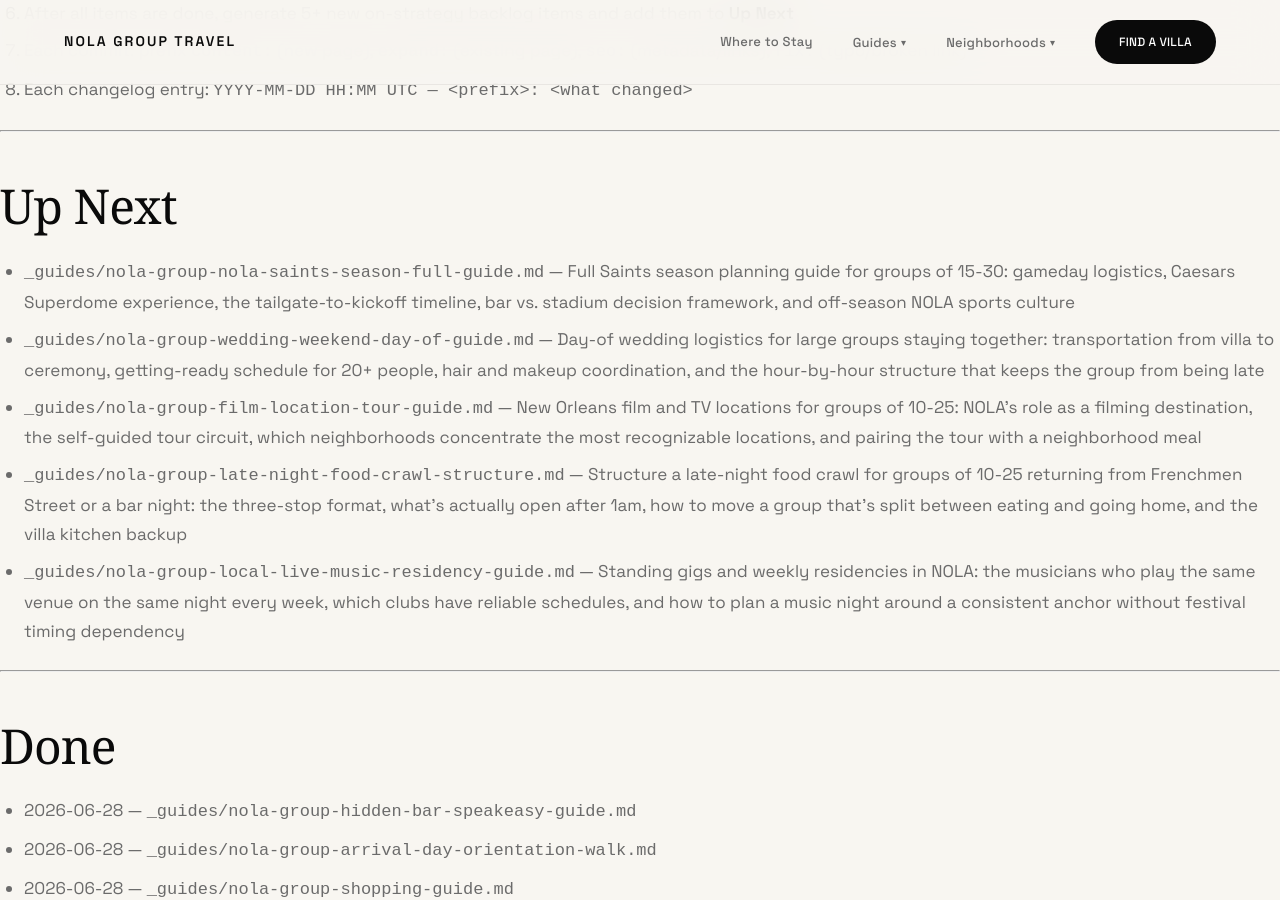
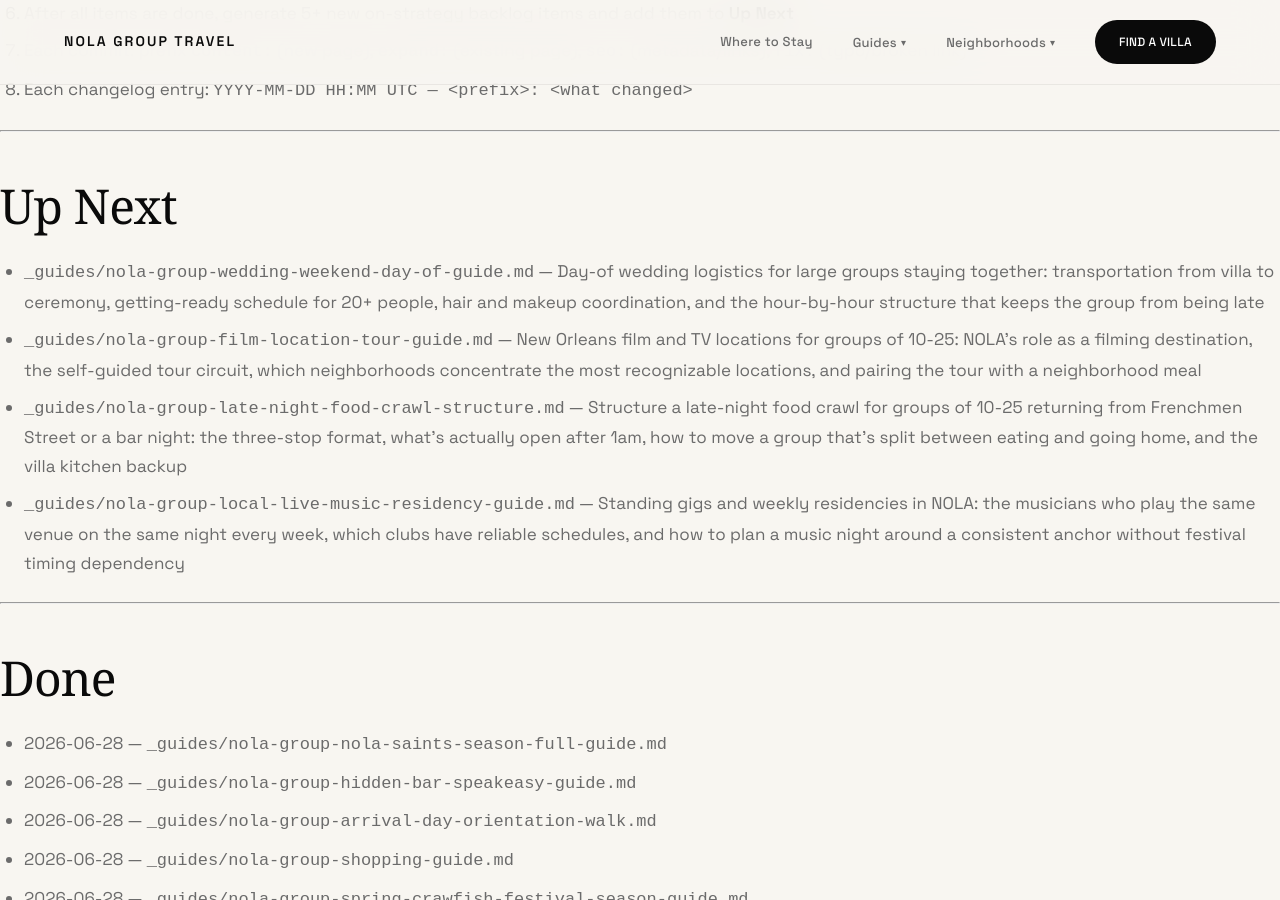
Before and after one commit to sjworth-dev/nola-group-travel, a Jekyll site: the page built from ROADMAP.md, in a window 1280 px wide and 900 px high, scrolled down 3111 px. Built offline with Jekyll 4.4.1, drawn with Linux system fonts in a browser that asks for light colours; some web fonts are replaced; our own code applies the rules of GitHub Pages for plain Markdown files; part of the change alters nothing that is shown.

Commit message:
content: add Saints season full guide for groups of 15-30
Gameday logistics, Caesars Superdome experience, tailgate-to-kickoff
timeline, bar vs. stadium decision framework, cost reference table,
off-season NOLA sports culture, and large-group accommodation section.

```diff
--- a/ROADMAP.md
+++ b/ROADMAP.md
@@ -86,7 +86,6 @@ This is an independent guide. Properties may be described editorially as example
 
 ## Up Next
 
-- `_guides/nola-group-nola-saints-season-full-guide.md` — Full Saints season planning guide for groups of 15-30: gameday logistics, Caesars Superdome experience, the tailgate-to-kickoff timeline, bar vs. stadium decision framework, and off-season NOLA sports culture
 - `_guides/nola-group-wedding-weekend-day-of-guide.md` — Day-of wedding logistics for large groups staying together: transportation from villa to ceremony, getting-ready schedule for 20+ people, hair and makeup coordination, and the hour-by-hour structure that keeps the group from being late
 - `_guides/nola-group-film-location-tour-guide.md` — New Orleans film and TV locations for groups of 10-25: NOLA's role as a filming destination, the self-guided tour circuit, which neighborhoods concentrate the most recognizable locations, and pairing the tour with a neighborhood meal
 - `_guides/nola-group-late-night-food-crawl-structure.md` — Structure a late-night food crawl for groups of 10-25 returning from Frenchmen Street or a bar night: the three-stop format, what's actually open after 1am, how to move a group that's split between eating and going home, and the villa kitchen backup
@@ -96,6 +95,7 @@ This is an independent guide. Properties may be described editorially as example
 
 ## Done
 
+- 2026-06-28 — `_guides/nola-group-nola-saints-season-full-guide.md`
 - 2026-06-28 — `_guides/nola-group-hidden-bar-speakeasy-guide.md`
 - 2026-06-28 — `_guides/nola-group-arrival-day-orientation-walk.md`
 - 2026-06-28 — `_guides/nola-group-shopping-guide.md`
@@ -704,3 +704,4 @@ This is an independent guide. Properties may be described editorially as example
 2026-06-28 10:30 UTC — content: add _guides/nola-group-shopping-guide.md — NOLA group shopping strategy: Magazine Street by section, French Market reality, what to buy, group coordination logistics, and shipping strategy
 2026-06-28 10:45 UTC — content: add _guides/nola-group-spring-crawfish-festival-season-guide.md — spring festival circuit beyond Jazz Fest: crawfish season, neighborhood block parties, March-May calendar, and mid-tier festival weekend structure for groups of 10-30
 2026-06-28 11:00 UTC — content: add _guides/nola-group-craft-cocktail-bar-strategy-guide.md — craft cocktail bar strategy for groups of 15-25: small-capacity problem, split-and-reconvene model, NOLA cocktail heritage, what to order
+2026-06-28 11:15 UTC — content: add _guides/nola-group-nola-saints-season-full-guide.md — full Saints season guide for groups of 15-30: gameday logistics, Superdome experience, tailgate-to-kickoff timeline, bar vs. stadium decision framework, and off-season NOLA sports culture
--- /dev/null
+++ b/_guides/nola-group-nola-saints-season-full-guide.md
@@ -0,0 +1,190 @@
+---
+title: "Saints Season Group Guide: Gameday Logistics for Groups of 15-30"
+description: "Full planning guide for taking a large group to a New Orleans Saints home game: Caesars Superdome logistics, the tailgate-to-kickoff timeline, bar vs. stadium decision framework, and the NOLA sports culture that makes a Saints weekend worth the trip."
+category: "Sports & Events"
+card_title: "Saints Season Full Guide"
+card_description: "Everything a group of 15-30 needs for a Saints home game: Superdome logistics, tailgate structure, the bar vs. stadium decision, and the NOLA sports culture that makes this more than just a football game."
+date: 2026-06-28
+---
+
+A Saints home game is not like a home game anywhere else. The Caesars Superdome is one of the loudest indoor stadiums in professional football, the tailgate culture is specific to New Orleans in ways that matter, and the city around the stadium is built for the kind of large-group experience that doesn't exist in most NFL markets. The combination of a live game, a charged crowd, and a city that opens fully before and after the final whistle is genuinely hard to replicate.
+
+For a group of fifteen to thirty people, a Saints weekend has a specific set of logistics challenges. Tickets at scale, transport to and from the Superdome, the pre-game structure, and what to do when your group splits between people who want the full stadium experience and people who'd rather watch at a serious Saints bar nearby. All of it is solvable with the right framework.
+
+This guide is the full Saints season playbook for large groups — from deciding whether to go inside the stadium to what to do when the game ends and the city is alive.
+
+---
+
+## Quick Checklist
+
+- [ ] Decide early: full stadium experience vs. Saints bar watch party vs. split — see the decision framework below
+- [ ] If going to the game, buy tickets as a block well in advance; the secondary market prices increase significantly on gameday and adjacent seating becomes harder to find as group size grows
+- [ ] Arrange round-trip transport before the trip — Uber surge pricing around the Superdome postgame is significant; coordinate a charter van, rideshare caravan, or streetcar route in advance
+- [ ] Book a pre-game dinner or identify a walk-to option from the Superdome neighborhood; large groups showing up without a plan postgame wait 90 minutes at every restaurant in the CBD
+- [ ] Identify one person in the group who manages the ticket logistics — dispersed purchasing leads to scattered seating sections
+- [ ] Confirm your accommodation location relative to the Superdome and identify the most practical transport method
+- [ ] Check the Saints official site for bag policy and clear-bag requirements before packing anything for the game
+- [ ] Set a postgame rendezvous point before anyone enters the stadium — groups scatter postgame and cell service inside the dome is unreliable
+
+---
+
+## The Decision Framework: Stadium vs. Saints Bar
+
+This is the first decision the group needs to make, and the right answer depends entirely on the composition of the group.
+
+| Factor | Full Stadium | Saints Bar |
+|---|---|---|
+| Group size | Works at any size; seating coordination needed above 12 | Walk-in bars work 10-15; larger groups need a private room or early arrival |
+| Cost | $150–400+ per ticket depending on opponent and timing | Cover charge or minimum spend; generally a fraction of stadium cost |
+| Authenticity | The Superdome experience is genuinely irreplaceable | A serious Saints bar on gameday has its own culture |
+| Flexibility | Fixed seats, fixed timeline | Easier to move, leave, regroup |
+| Atmosphere | 70,000+ people, the Who Dat noise wall, playoff energy | Tight crowd, close screen, local fan base |
+| Group cohesion | Hard to talk; everyone watching separately | Groups stay together; conversation is possible |
+| Alcohol logistics | Superdome pricing, no outside beverages | Bar pricing, walk-around cups possible before entry |
+| Pregame | Full tailgate culture available | Bar opens early; neighborhood pregame options |
+
+The honest call: if this is a group trip centered on the Saints experience and multiple people in the group are genuine football fans, the stadium is worth doing once. If the group is more interested in the NOLA energy and the Saints are the excuse to be in the city, a serious watch-party bar at a private table delivers that better.
+
+For groups above twenty, a hybrid model often works well: ten to twelve go to the game, the rest watch at a nearby bar with a private room, and the full group reconvenes at a predetermined spot after the final whistle.
+
+---
+
+## The Tailgate-to-Kickoff Timeline
+
+### Getting There
+
+The Superdome sits at the edge of the CBD, roughly a mile from the French Quarter and accessible from Uptown via the St. Charles streetcar. For large groups:
+
+**Charter van or minibus:** The cleanest option for fifteen to twenty people. Drop-off near Champions Square on game day, pickup from a pre-agreed location two hours postgame when Uber surge has settled.
+
+**Rideshare caravan:** Works for smaller sub-groups. Request within a few minutes of each other, share a destination, convoy. The problem is postgame — the demand spike around the Superdome makes this expensive and slow.
+
+**Streetcar:** The St. Charles line connects Uptown and the Garden District to the CBD. For groups staying in the Lower Garden District, this is a legitimate option to the stadium and a solid return route if you're comfortable with post-game crowding.
+
+**Walking:** From the French Quarter, the Superdome is a 15-20 minute walk through the CBD. This works for pre-game. Walking home postgame in a large group at 10pm is reasonable; walking home at 11pm in January in a crowd of 70,000 is slower than it sounds.
+
+### The Pre-Game Window
+
+**3-4 hours before kickoff:** This is when the city starts activating. The neighborhood bars in the CBD and Warehouse District are full, Champions Square outside the dome opens, and the energy of a proper Saints game day begins to be legible. This is the window to be in a bar, not already inside the stadium.
+
+**2 hours before kickoff:** If you're tailgating or doing Champions Square, you're already there. For bar-goers, this is the last comfortable window to get a table before walk-in capacity disappears in the Saints-fan corridor.
+
+**90 minutes before kickoff:** Stadium entry opens in earnest. Groups that are going inside should plan to be through security with at least an hour to spare — the bag check lines can be significant, especially for first-timers who haven't calibrated to clear-bag requirements.
+
+**45 minutes before kickoff:** The pregame warmup, the introductions, the energy build. If you have good seats and you're a football fan, you want to be in your seat for this.
+
+---
+
+## Caesars Superdome: What the Group Needs to Know
+
+The Superdome is one of the largest indoor stadiums in the world. It was built in the early 1970s, rebuilt and expanded after Hurricane Katrina, and is regularly cited as one of the loudest indoor venues in professional football. The Who Dat chant inside the dome at full volume is a physical experience.
+
+### Seating for Large Groups
+
+Getting adjacent seating for twenty people requires booking early through the primary market or working with a ticket broker who handles group allocations. The sections along the 100 and 200 levels in the corner areas often have the best combination of sightlines and price. The upper 300 level is affordable but the dome's size means you're genuinely far from the field.
+
+For groups above fifteen, it's worth accepting that you may be split into two adjacent sections rather than one contiguous block. A row of twenty seats in a single section is rarely available at mid-season.
+
+### Food and Drinks Inside
+
+Superdome concessions are fine and priced like any major NFL venue. The lines peak at halftime. The group that scouts the concession options in the first quarter, gets up at the twelve-minute mark, and is back in their seats before halftime ends has a better experience than the group that waits until the break to move.
+
+Alcohol sales continue through the third quarter at most home games.
+
+### Getting Out
+
+Leave before the final whistle if your group needs to move efficiently. The final two minutes of a close Saints game produce a stadium-wide stay — if you're not emotionally invested in watching that last drive, leaving with five minutes on the clock gets you out before the wave. If the game is close and the group wants to see the end, plan for a 30-45 minute wait to get clear of the immediate Superdome area before rideshare or transport becomes practical.
+
+---
+
+## The Best Saints Bars for Groups
+
+For groups that choose the watch-party route — or for the sub-group that doesn't have tickets — the Saints bar scene in New Orleans is one of the better sports bar cultures in the NFL.
+
+A few things that distinguish a real Saints bar from a regular sports bar on game day:
+
+- The Saints feed is always on the main screen, not rotated with other games
+- The Who Dat chant happens organically, not performed
+- The crowd knows the roster, knows the history, and has a relationship with the outcome
+- Post-Katrina Saints fandom has a specific emotional texture that out-of-town visitors can feel even without context
+
+For large groups, the two formats that work best:
+
+**Private room booking:** Some sports bars and bars near the Superdome have private rooms or semi-private sections that can be reserved with a minimum spend. For groups of fifteen to twenty, this is the move — you stay together, you have a screen, you have service, and you don't have to compete for table space in a bar that fills up by noon on a 3pm kickoff.
+
+**Early arrival at a large-format bar:** Saints bars with big floors and multiple screens can accommodate walk-in groups if you arrive before capacity builds. For a 3pm kickoff, that means being there by noon. For a noon kickoff, by 10am.
+
+The bars in the Garden District and Uptown corridor — particularly on Magazine Street and the side streets off St. Charles — have some of the most concentrated Saints fandom in the city outside the stadium itself.
+
+---
+
+## Postgame: The City Opens Back Up
+
+This is the part most visiting groups don't plan for well.
+
+The hour immediately after the game ends, the CBD and French Quarter corridors are congested and loud. Rideshare is surging. Restaurants near the Superdome have a wait. The temptation is to fight through it; the better move is to have a plan.
+
+**Option 1: Postgame bar anchor.** Pick a bar — not adjacent to Champions Square — that the group walks to after the game. Spend thirty to sixty minutes there while transport normalizes. The group stays together, the mood is already up or down from the game, and the conversation naturally happens. Then move.
+
+**Option 2: Go straight to Frenchmen Street.** If the stadium or the watch party bar was in the CBD, Frenchmen Street in the Marigny is a fifteen-minute cab ride and a different energy entirely. The game crowd thins, the live music is starting, and NOLA's late-night structure begins.
+
+**Option 3: Return to the villa.** For a night-two or night-three group that's already found its rhythm at home base, coming back to the villa after the game and organizing a late night from there is often the right call. The kitchen is open, the drinks are already bought, and the group can decide what kind of night it wants without coordinating in a packed bar.
+
+---
+
+## Off-Season NOLA Sports Culture
+
+The Saints home schedule is typically eight games across late August through January. If you're visiting outside the active season, here's what remains of NOLA's sports culture:
+
+**Saints watch parties:** Even during away games, serious Saints bars run watch parties. The away-game bar crowd is smaller than home-game week but more concentrated — these are the true-believers, and the atmosphere is real.
+
+**The Pelicans:** The New Orleans Pelicans play at the Smoothie King Center, directly adjacent to the Superdome. NBA games are significantly easier to attend at large group scale — tickets are more available, the crowd is smaller, the sightlines are generally excellent from anywhere in the arena, and the game-day logistics are less intense than a Sunday NFL game.
+
+**Tulane and Loyola:** College sports in the city add another layer of game-day energy on fall Saturdays, particularly at Yulman Stadium in the Tulane campus area.
+
+**The Zephyrs / Baby Cakes:** NOLA's Triple-A baseball team plays at Shrine on Airline in Metairie, about fifteen minutes from the city. Minor league baseball at this level is an excellent large-group activity — tickets are inexpensive, the atmosphere is family-friendly without being exclusive, and a summer evening game with cold beer is an underrated group activity.
+
+---
+
+## Cost Reference for a Saints Weekend
+
+| Expense | Per Person Range | Group Notes |
+|---|---|---|
+| Game ticket | $80–400+ | Varies by opponent, timing, section |
+| Transport round-trip | $15–40 | Charter van splits better than surge rideshare |
+| Superdome food/drinks | $30–60 | Two drinks, one food item |
+| Pre-game bar | $20–40 | Cover charge possible for private sections |
+| Postgame dinner | $35–80 | Reserve in advance; CBD fills up |
+| Saints gear (optional) | $30–120 | Jerseys and accessories at Superdome or Magazine Street shops |
+
+A game-day experience for a group of twenty runs roughly $200–600 per person depending on ticket tier and how much pregame is involved. The bar-only version runs $60–120.
+
+---
+
+## Pro Tips
+
+1. **Buy tickets as a block from the same seller.** Section adjacency is the biggest logistical variable for large groups. Multiple purchases from multiple brokers often results in scattered sections, and moving twenty people around inside a full Superdome to find each other is genuinely difficult.
+
+2. **Who Dat culture has context.** The "Who Dat" chant is not just a slogan — it's tied to a post-Katrina identity and a specific relationship between the city and its team that developed in the 2006-2010 window. Understanding that context makes the experience richer for groups who want more than just the game.
+
+3. **The Superdome is a climate-controlled dome.** The temperature inside is maintained regardless of the weather outside. Groups that show up in December layers for a cold game and find themselves in a 72-degree indoor stadium are overdressed. Groups that show up in September in shorts for a warm game find it comfortably cooler inside.
+
+4. **The best seats for a group experience are not the most expensive seats.** Mid-level seating in the 200 level allows the group to stay together, maintain sightlines to the full field, and avoid the floor-level crowd compression that affects the lower bowl at sell-out games. The 100 level is closer but harder to get as adjacent seating.
+
+5. **Saints games sell out or near-sell-out for marquee opponents.** Plan tickets six to eight weeks in advance for divisional rivalry games and prime-time slots. Non-marquee weekday or early-afternoon games may have more availability, but the atmosphere is correspondingly thinner.
+
+6. **The half-and-half structure is underrated.** Half the group buys tickets; the other half watches at a private-room bar nearby. Everyone talks at the pre-game gathering, the halftime check-in, and the postgame bar. Nobody misses anything they were actually there for.
+
+7. **Postgame, the city is fully alive until at least 2am regardless of kickoff time.** The energy after a Saints win is some of the best collective energy New Orleans produces. Use it. The worst decision is to go back to the hotel immediately after the final whistle when Bourbon Street, Frenchmen Street, and Magazine Street bars are fully activated.
+
+---
+
+## Large Groups and Where You Stay
+
+A Saints weekend for twenty people involves a pre-game window that can last four to six hours, a post-game energy that extends until 2am, and a logistical cadence that benefits from a single shared home base.
+
+Groups spread across multiple hotel rooms coordinate the pre-game timeline by text message — inevitably with sub-groups ready at different times, in different parts of the hotel, unsure whether to wait or meet outside. Groups in a shared villa have a kitchen table to plan around, a front door to leave from, and a place to come home to that's already stocked.
+
+Castleday Retreats in Bywater puts groups east of the CBD — about fifteen minutes by car to the Superdome, with easy access to Frenchmen Street for postgame. The Syd in the Lower Garden District is on the St. Charles Streetcar line, which connects directly to the CBD without requiring a rideshare at all.
+
+[See where to stay for large groups →](/where-to-stay/)
```
